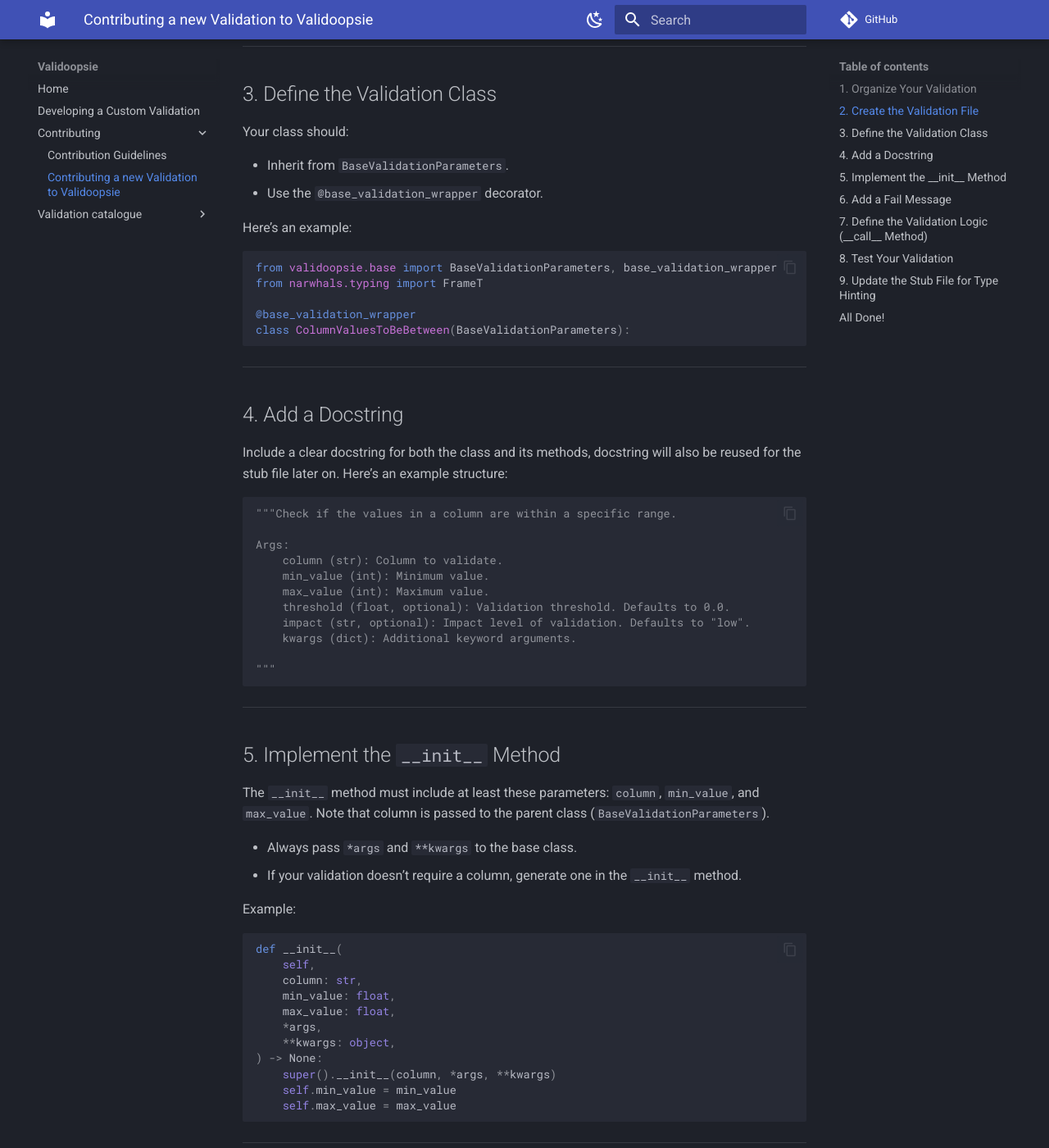
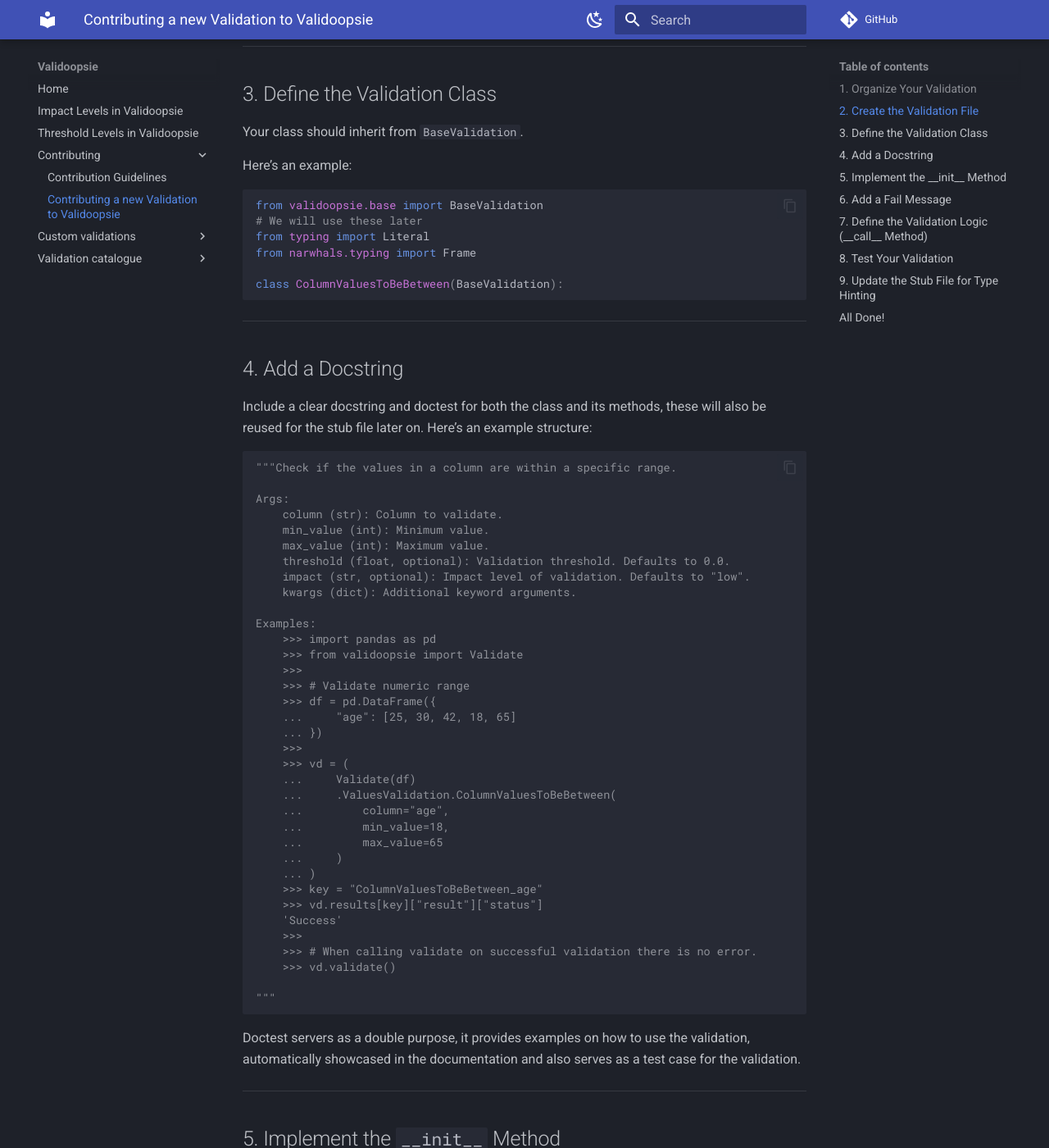
Before and after one commit to akmalsoliev/Validoopsie, an MkDocs documentation site: the page built from docs/contributing/DevelopingValidation.md, in a window 1280 px wide and 1400 px high, scrolled down 730 px. Shown: the whole window at 82% size. Built offline with MkDocs 1.6.1 and Material for MkDocs 9.7.7, drawn with Linux system fonts in a browser that asks for light colours; nearby versions of some CDN libraries; library files that are not in the unit come from our copies; comment, search, counter and statistics services are not loaded; some of the changed text lies outside the part shown.

Commit message:
docs: fix #10 - expand documentation with impact and threshold levels
- Add new documentation pages for impact levels and threshold levels
- Add custom validation naming conventions
- Organize validation development documentation
- Improve docstring examples in development guides
- Update Makefile usage in contribution guidelines
- Fix parameter naming in examples to use keyword arguments
- Update badge links in README and documentation

````diff
--- a/docs/contributing/DevelopingValidation.md
+++ b/docs/contributing/DevelopingValidation.md
@@ -31,27 +31,25 @@
 
 ## 3. Define the Validation Class
 
-Your class should:
-
-- Inherit from `BaseValidationParameters`.
-- Use the `@base_validation_wrapper` decorator.
+Your class should inherit from `BaseValidation`.
 
 Here’s an example:
 
 ```python
-from validoopsie.base import BaseValidationParameters, base_validation_wrapper
-from narwhals.typing import FrameT
+from validoopsie.base import BaseValidation
+# We will use these later
+from typing import Literal
+from narwhals.typing import Frame
 
-@base_validation_wrapper
-class ColumnValuesToBeBetween(BaseValidationParameters):
+class ColumnValuesToBeBetween(BaseValidation):
 ```
 
 ---
 
 ## 4. Add a Docstring
 
-Include a clear docstring for both the class and its methods, docstring will also be reused
-for the stub file later on. Here’s an example structure:
+Include a clear docstring and doctest for both the class and its methods, these will also be
+reused for the stub file later on. Here’s an example structure:
 
 ```python
 """Check if the values in a column are within a specific range.
@@ -64,17 +62,51 @@
     impact (str, optional): Impact level of validation. Defaults to "low".
     kwargs (dict): Additional keyword arguments.
 
+Examples:
+    >>> import pandas as pd
+    >>> from validoopsie import Validate
+    >>>
+    >>> # Validate numeric range
+    >>> df = pd.DataFrame({
+    ...     "age": [25, 30, 42, 18, 65]
+    ... })
+    >>>
+    >>> vd = (
+    ...     Validate(df)
+    ...     .ValuesValidation.ColumnValuesToBeBetween(
+    ...         column="age",
+    ...         min_value=18,
+    ...         max_value=65
+    ...     )
+    ... )
+    >>> key = "ColumnValuesToBeBetween_age"
+    >>> vd.results[key]["result"]["status"]
+    'Success'
+    >>>
+    >>> # When calling validate on successful validation there is no error.
+    >>> vd.validate()
+
 """
 ```
+
+Doctest servers as a double purpose, it provides examples on how to use the validation,
+automatically showcased in the documentation and also serves as a test case for the
+validation.
 
 ---
 
 ## 5. Implement the `__init__` Method
 
-The `__init__` method must include at least these parameters: `column`, `min_value`, and `max_value`.
-Note that column is passed to the parent class (`BaseValidationParameters`).
+The `__init__` method must include `column` (if your validation uses a
+combination of columns or some other varation pass it later to
+`super().__init__`).
 
-- Always pass `*args` and `**kwargs` to the base class.
+In this case we are attempting to find values between two numbers, hence, these
+parameters are required: `column`, `min_value`, and `max_value`.
+It should also include the standard `impact` and `threshold` parameters
+required by the base class (`BaseValidation`).
+
+- Always pass `column`, `impact`, and `threshold` to the base class.
 - If your validation doesn’t require a column, generate one in the `__init__` method.
 
 Example:
@@ -85,10 +117,11 @@
     column: str,
     min_value: float,
     max_value: float,
-    *args,
-    **kwargs: object,
+    impact: Literal["low", "medium", "high"] = "low",
+    threshold: float = 0.00,
+    **kwargs: dict[str, object],
 ) -> None:
-    super().__init__(column, *args, **kwargs)
+    super().__init__(column, impact, threshold, **kwargs)
     self.min_value = min_value
     self.max_value = max_value
 ```
@@ -120,7 +153,7 @@
 Example:
 
 ```python
-def __call__(self, frame: FrameT) -> FrameT:
+def __call__(self, frame: Frame) -> Frame:
     """Check if the values in a column are within the specified range.
 
     The result will be used during execution.
@@ -137,6 +170,11 @@
 ---
 
 ## 8. Test Your Validation
+
+Prior to proceeding with test generation, you might want to use your already generated test in the docstring, for that you can run:
+```bash
+    uv run pytest validoopsie --doctest-modules
+```
 
 1. Create a test file under `tests/test_validation_catalogue/test_ValuesValidation`.
 2. Use the `@create_frame_fixture` decorator to define test data for different
@@ -196,6 +234,30 @@
                 impact (str, optional): Impact level of validation. Defaults to "low".
                 kwargs (dict): Additional keyword arguments.
 
+            Examples:
+                >>> import pandas as pd
+                >>> from validoopsie import Validate
+                >>>
+                >>> # Validate numeric range
+                >>> df = pd.DataFrame({
+                ...     "age": [25, 30, 42, 18, 65]
+                ... })
+                >>>
+                >>> vd = (
+                ...     Validate(df)
+                ...     .ValuesValidation.ColumnValuesToBeBetween(
+                ...         column="age",
+                ...         min_value=18,
+                ...         max_value=65
+                ...     )
+                ... )
+                >>> key = "ColumnValuesToBeBetween_age"
+                >>> vd.results[key]["result"]["status"]
+                'Success'
+                >>>
+                >>> # When calling validate on successful validation there is no error.
+                >>> vd.validate()
+
             """
 ```
 
````
Also changed, not shown: CONTRIBUTING.md (+30 -3 lines), README.md (+33 -10 lines), docs/contributing/CONTRIBUTING.md (+23 -13 lines), docs/custom_validations/DevelopingValidationCustom.md (renamed from docs/DevelopingValidationCustom.md, +20 -27 lines), docs/custom_validations/naming_conventions.md (added, +124 -0 lines), docs/impact_levels.md (added, +75 -0 lines), docs/index.md (+5 -3 lines), docs/threshold_levels.md (added, +78 -0 lines).
